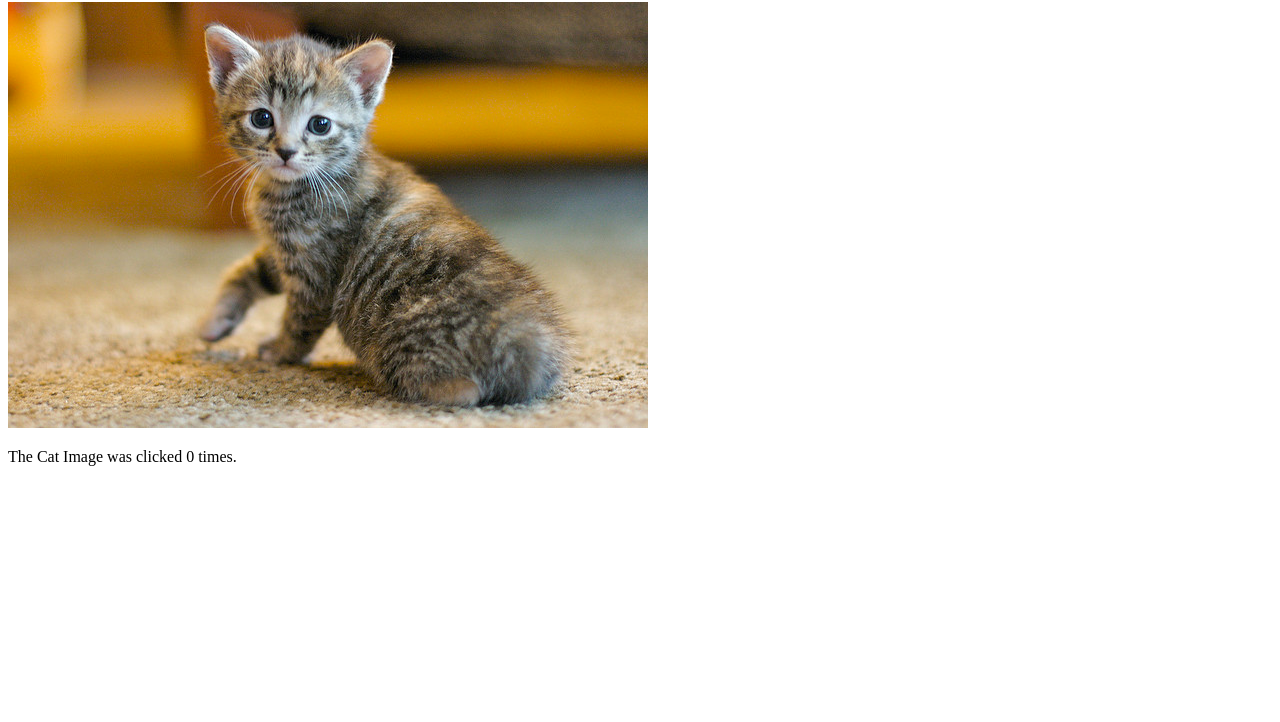
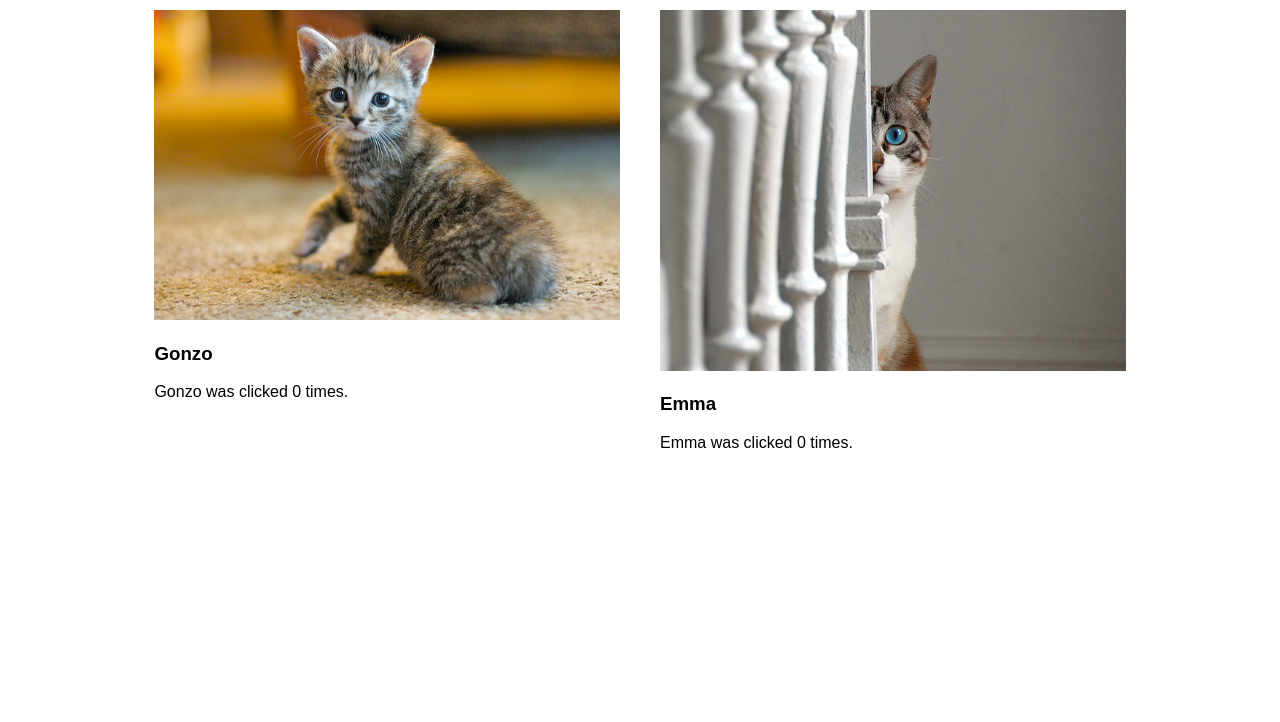
Before and after one commit to jandoant/Cat-Clicker, a plain HTML site: page index.html in a window 1280 px wide. Shown: the part 78-800 px from the top of the page. Drawn offline with Linux system fonts and the light colour scheme.

Commit message:
0.003 prepare duo-cat-clicker
add main.css
add second cat-image, cat names, counter display for each cat

```diff
--- a/index.html
+++ b/index.html
@@ -2,12 +2,29 @@
 <html>
   <head>
     <meta charset="utf-8">
+    <link rel="stylesheet" href="./main.css">
     <title>Cat Clicker</title>
   </head>
   <body>
-    <h1>This is Cat Clicker</h1>
-    <img id="js-cat-image" src="./img/cat.jpg" alt="Image of a super cute cat">
-    <p>The Cat Image was clicked <span id="js-display-count">0</span> times.</p>
+
+    <div class="container">
+      <div class="row">
+        <h1>This is Cat Clicker</h1>
+      </div>
+      <div class="row">
+        <div class="cat-image-box">
+          <img id="js-cat-image-1" src="./img/cat1.jpg" alt="Image of a super cute cat">
+          <h3>Gonzo</h3>
+          <p>Gonzo was clicked <span id="js-display-count">0</span> times.</p>
+        </div>
+        <div class="cat-image-box">
+          <img id="js-cat-image-2" src="./img/cat2.jpg" alt="Image of another super cute cat">
+          <h3>Emma</h3>
+          <p>Emma was clicked <span id="js-display-count">0</span> times.</p>
+        </div>
+      </div>
+
+    </div>
   </body>
   <script type="text/javascript">
 
--- /dev/null
+++ b/main.css
@@ -0,0 +1,28 @@
+*{
+  font-family: sans-serif;
+}
+
+.container {
+  width: 80%;
+  margin: 0 auto;
+}
+
+.row {
+  width: 100%;
+  display: -webkit-box;
+  display: -ms-flexbox;
+  display: flex;
+  -ms-flex-wrap: wrap;
+      flex-wrap: wrap;
+}
+
+.cat-image-box {
+  -webkit-box-flex: 1;
+      -ms-flex: 1;
+          flex: 1;
+  padding: 0 20px;
+}
+
+.cat-image-box img {
+  width: 100%;
+}
```
Also changed, not shown: img/cat1.jpg (renamed from img/cat.jpg), img/cat2.jpg (added).
